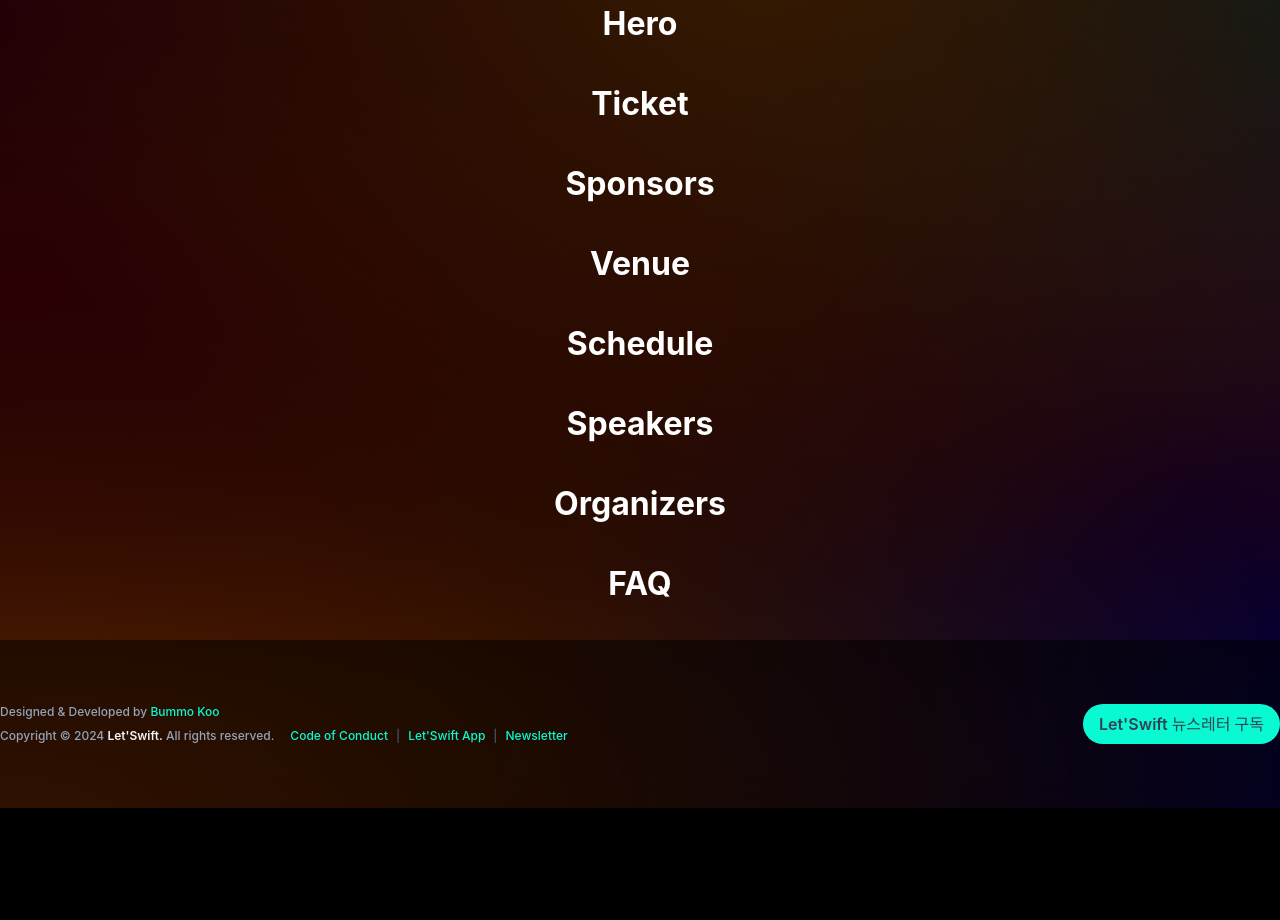
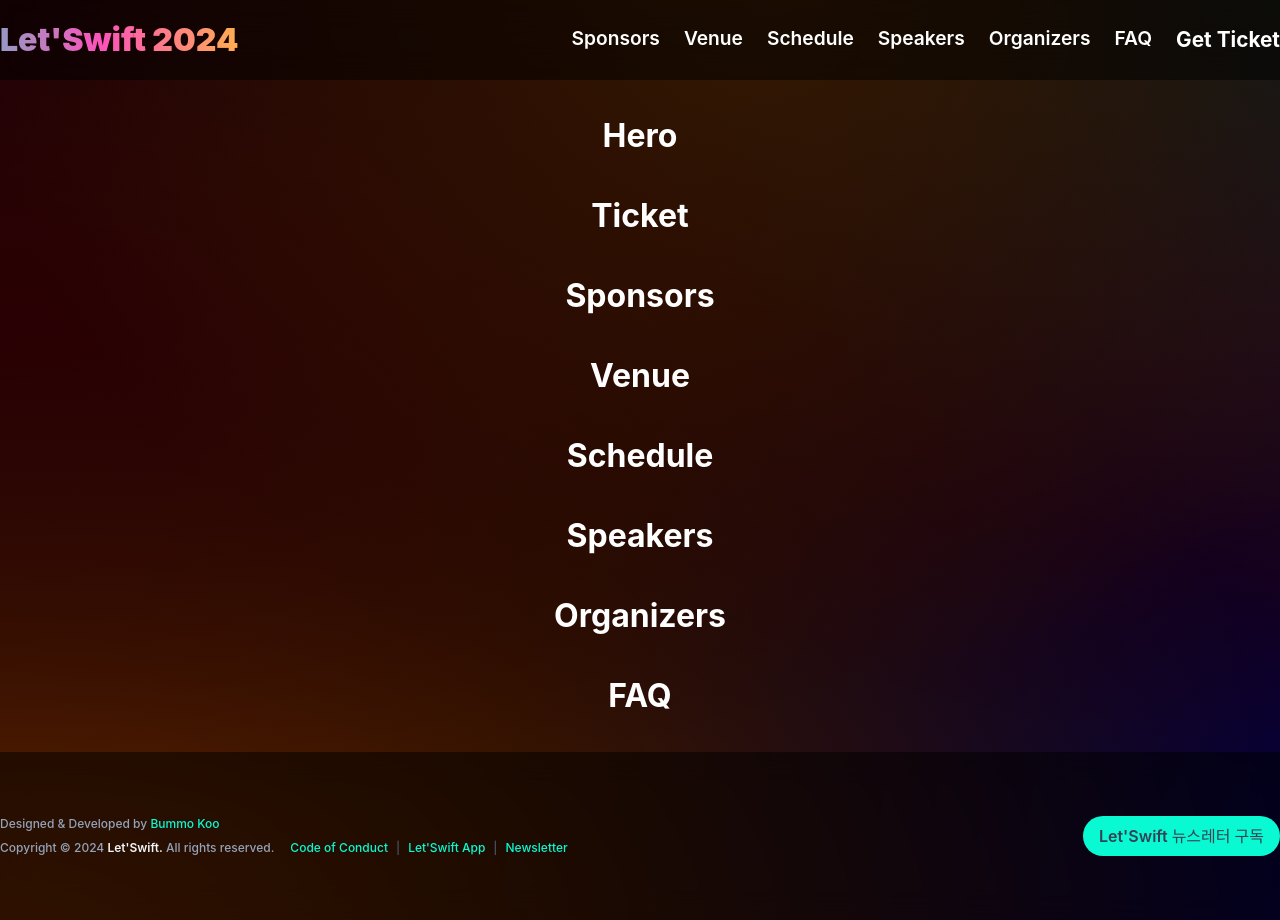
Before and after one commit to letswiftconf/letswift.kr-2024, a Vue app: page /2024/ in a window 1280 px wide. Before the commit the page ends 808 px from the top, so only its background shows below. Built offline with nearby package versions, Linux system fonts and the light colour scheme.

Commit message:
Add header.

```diff
--- a/src/App.vue
+++ b/src/App.vue
@@ -1,11 +1,16 @@
 <template>
-  <div class="flex flex-col space-y-8">
-    <router-view></router-view>
-    <Footer/>
+  <div class="flex flex-col">
+    <Header class="fixed top-0 left-0 w-full h-20"/>
+    <div class="pt-28 flex flex-col space-y-8">
+      <!-- <div class="flex-grow h-16 bg-blue-500"></div> -->
+      <router-view></router-view>
+      <Footer/>
+    </div>
   </div>
 </template>
 
 <!-- Script -->
 <script setup>
+import Header from './components/Header.vue'
 import Footer from './components/Footer.vue'
 </script>
--- /dev/null
+++ b/src/components/Header.vue
@@ -0,0 +1,23 @@
+<template>
+    <header class="flex justify-center backdrop-blur-lg bg-black/50">
+        <div class="px-8 xl:px-0 max-w-[1280px] flex items-center flex-grow space-x-4">
+            <!-- Left -->
+            <router-link to="/">
+                <div class="font-black text-[2em]">
+                    <span class="text-rainbow box-shadow-xl">Let'Swift 2024</span>
+                </div>
+            </router-link>
+            <div class="grow"></div>
+            <!-- Right -->
+             <div class="flex space-x-6">
+                <h1 class="font-semibold text-[1.2em] text-white ">Sponsors</h1>
+                <h1 class="font-semibold text-[1.2em] text-white ">Venue</h1>
+                <h1 class="font-semibold text-[1.2em] text-white ">Schedule</h1>
+                <h1 class="font-semibold text-[1.2em] text-white ">Speakers</h1>
+                <h1 class="font-semibold text-[1.2em] text-white ">Organizers</h1>
+                <h1 class="font-semibold text-[1.2em] text-white ">FAQ</h1>
+                <h1 class="font-bold text-[1.3em] text-white ">Get Ticket</h1>
+             </div>
+        </div>
+    </header>
+</template>
```
